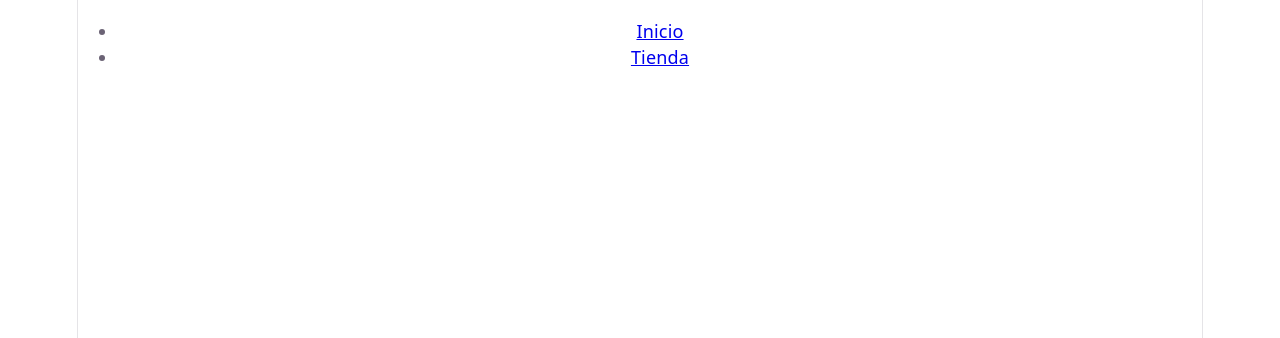
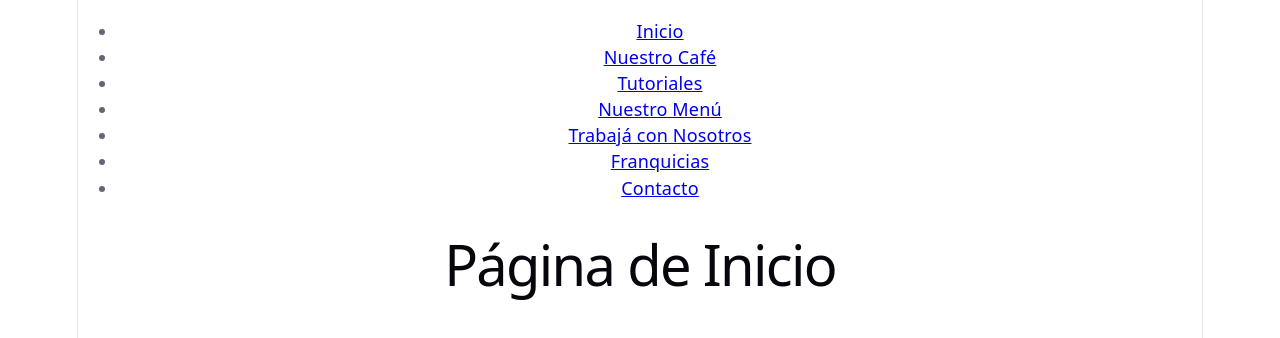
Before and after one commit to Edgarmontenegro123/trabajo-practico-01-frontend, a React (Vite) app: page /trabaja-en-tdc in a window 1280 px wide. Before the commit this address had no page. Shown: the top 338 px of the page. Built offline with nearby package versions, Linux system fonts and the light colour scheme.

Commit message:
✨ feat: add all routes and navigation links

```diff
--- a/src/App.tsx
+++ b/src/App.tsx
@@ -10,6 +10,12 @@ function App() {
             <Layout>
                 <Routes>
                     <Route path='/' element={<Home />} />
+                    <Route path='/tienda' element={<Home />} />
+                    <Route path='/tutoriales' element={<Home />} />
+                    <Route path='/menu-tienda' element={<Home />} />
+                    <Route path='/trabaja-en-tdc' element={<Home />} />
+                    <Route path='/franquicias' element={<Home />} />
+                    <Route path='/contacto' element={<Home />} />
                 </Routes>
             </Layout>
         </BrowserRouter>
--- a/src/components/Navbar.tsx
+++ b/src/components/Navbar.tsx
@@ -5,7 +5,12 @@ const Navbar = () => {
         <nav>
             <ul>
                 <li><Link to='/'>Inicio</Link></li>
-                <li><Link to='/tienda'>Tienda</Link></li>
+                <li><Link to='/tienda'>Nuestro Café</Link></li>
+                <li><Link to='/tutoriales'>Tutoriales</Link></li>
+                <li><Link to='/menu-tienda'>Nuestro Menú</Link></li>
+                <li><Link to='/trabaja-en-tdc'>Trabajá con Nosotros</Link></li>
+                <li><Link to='/franquicias'>Franquicias</Link></li>
+                <li><Link to='/contacto'>Contacto</Link></li>
             </ul>
         </nav>
     )
```
